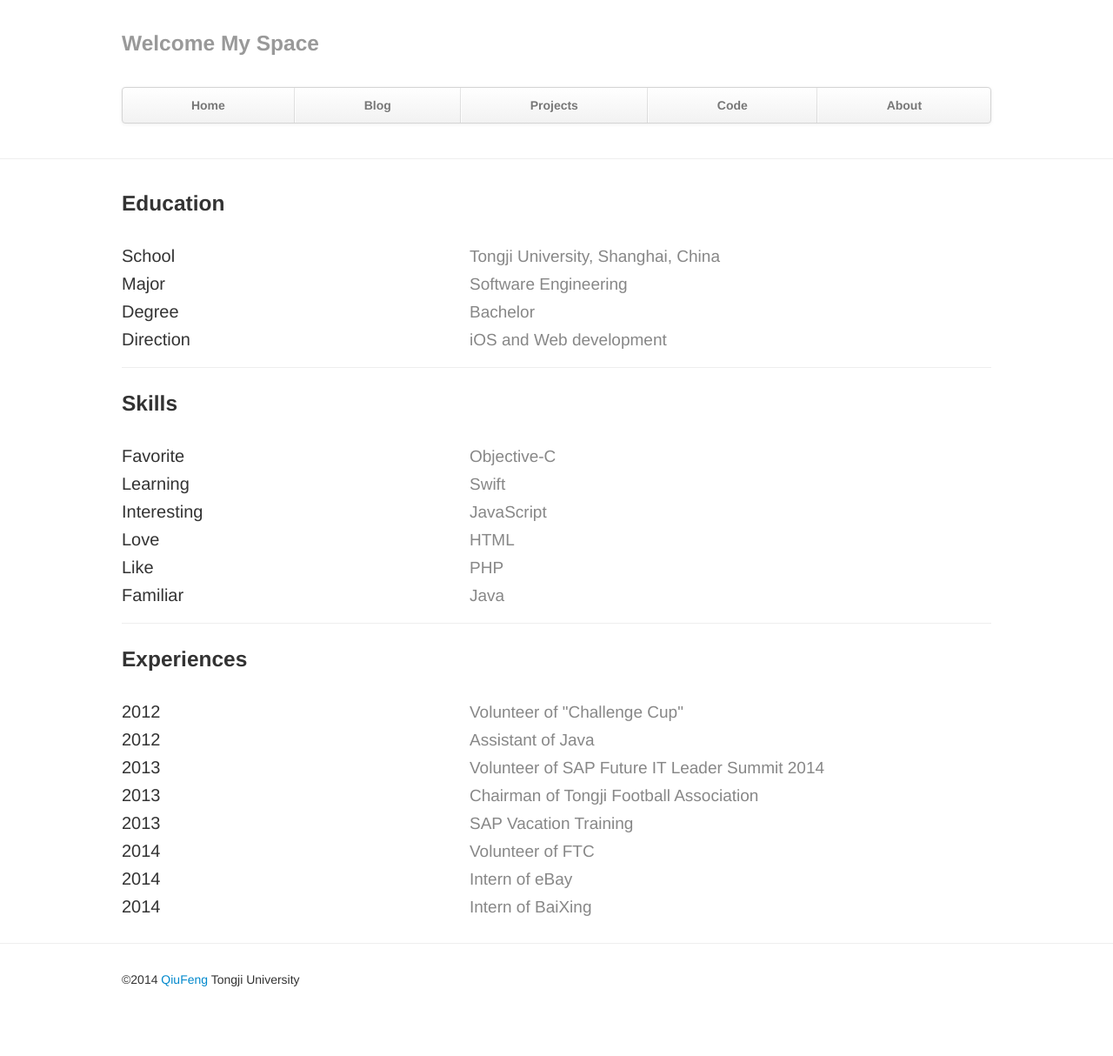
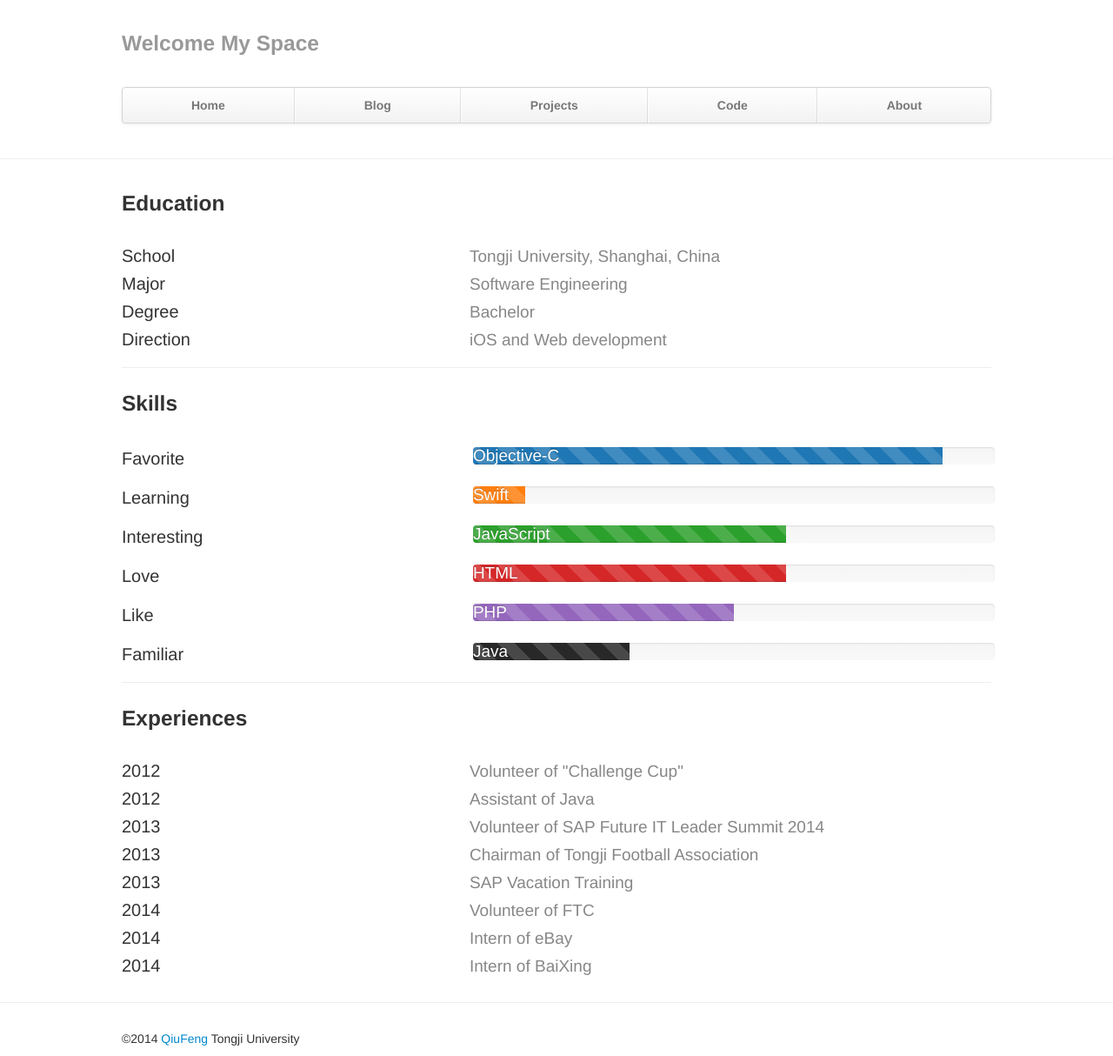
Before and after one commit to VioletHill/VioletHill.github.io, a Jekyll site: the page built from about/index.md, in a window 1280 px wide. Shown: the whole page at 87% size. Built offline with Jekyll 4.4.1, drawn with Linux system fonts in a browser that asks for light colours; Markdown is read by kramdown in place of the engine named in the settings; comment, search, counter and statistics services are not loaded; before the commit the page ends 1146 px from its top, so only the background shows below that.

Commit message:
添加skill的百分比

```diff
--- a/about/index.md
+++ b/about/index.md
@@ -16,16 +16,84 @@ layout: base
 		<hr>
 	</div>
 
+	<!-- var colors=["#1f77b4","#ff7f0e","#2ca02c","#d62728","#9467bd","#282828","#ee19f1"]; -->
+
 
 	<div class="infoContainer">
 		<h3>Skills</h3>
 		<br>
-		<p><span class="title">Favorite</span><span class="info">Objective-C</span></p>
-		<p><span class="title">Learning</span><span class="info">Swift</span></p>
-		<p><span class="title">Interesting</span><span class="info">JavaScript</span></p>
-		<p><span class="title">Love</span><span class="info">HTML</span></p>
-		<p><span class="title">Like</span><span class="info">PHP</span></p>
-		<p><span class="title">Familiar</span><span class="info">Java</span></p>
+		<div class="skillContainer">
+			<span class="title">Favorite</span>
+			<span class="barContainer">
+				<div class="progress progress-striped active" style="margin-bottom:0">
+  					<div class="bar" style="width: 90%; background-color:#1f77b4">
+  						<div class="info barInfo">Objective-C</div>
+  					</div>
+  				</div>
+			</span>
+		</div>
+		<div style="clear:both"></div>
+
+		<div class="skillContainer">
+			<span class="title">Learning</span>
+			<span class="barContainer">
+				<div class="progress progress-striped active" style="margin-bottom:0">
+  					<div class="bar" style="width: 10%; background-color:#ff7f0e">
+  						<div class="info barInfo">Swift</div>
+  					</div>
+				</div>
+			</span>
+		</div>
+		<div style="clear:both"> </div>
+
+		<div class="skillContainer">
+			<span class="title">Interesting</span>
+			<span class="barContainer">
+				<div class="progress progress-striped active" style="margin-bottom:0">
+  					<div class="bar" style="width: 60%; background-color:#2ca02c">
+						<div class="info barInfo">JavaScript</div>
+  					</div>
+				</div>
+			</span>
+		</div>
+		<div style="clear:both"></div>
+
+		<div class="skillContainer">
+			<span class="title">Love</span>
+			<span class="barContainer">
+				<div class="progress progress-striped active" style="margin-bottom:0">
+  					<div class="bar" style="width: 60%; background-color:#d62728">
+						<div class="info barInfo">HTML</div>
+  					</div>
+				</div>
+			</span>
+		</div>
+		<div style="clear:both"></div>
+
+		<div class="skillContainer">
+			<span class="title">Like</span>
+			<span class="barContainer">
+				<div class="progress progress-striped active" style="margin-bottom:0">
+  					<div class="bar" style="width: 50%; background-color:#9467bd">
+						<div class="info barInfo">PHP</div>
+  					</div>
+				</div>
+			</span>
+		</div>
+		<div style="clear:both"></div>
+
+		<div class="skillContainer">
+			<span class="title">Familiar</span>
+			<span class="barContainer">
+				<div class="progress progress-striped active" style="margin-bottom:0">
+  					<div class="bar" style="width: 30%; background-color:#282828">
+						<div class="info barInfo">Java</div>
+  					</div>
+				</div>
+			</span>
+		</div>
+		<div style="clear:both"></div>
+
 		<hr>
 	</div>
 
--- a/css/about.css
+++ b/css/about.css
@@ -7,6 +7,7 @@
 .info{
 	font-size:19px;
 	color:#878787;
+	text-align: left;
 }
 
 
@@ -14,3 +15,18 @@
 	margin-bottom:10px;
 	margin-top:10px;
 }
+
+.skillContainer{
+	margin-bottom: 20px;
+	width: 100%;
+	white-space: nowrap;
+}
+
+.barContainer{
+	width:60%;
+	display:inline-block;
+}
+
+.barInfo{
+	color: white;
+}
```
